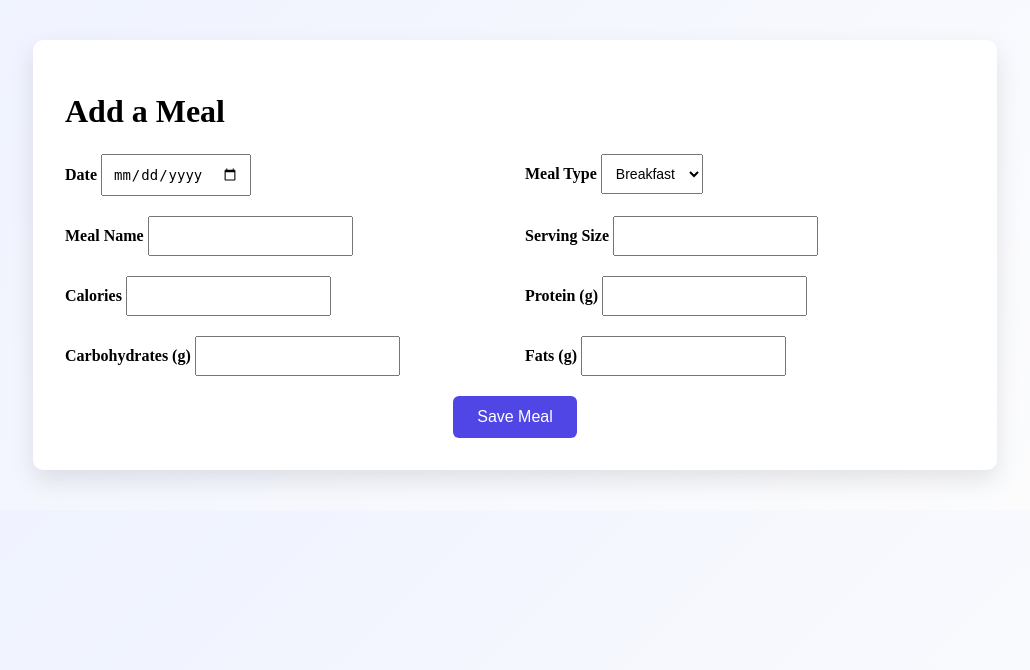
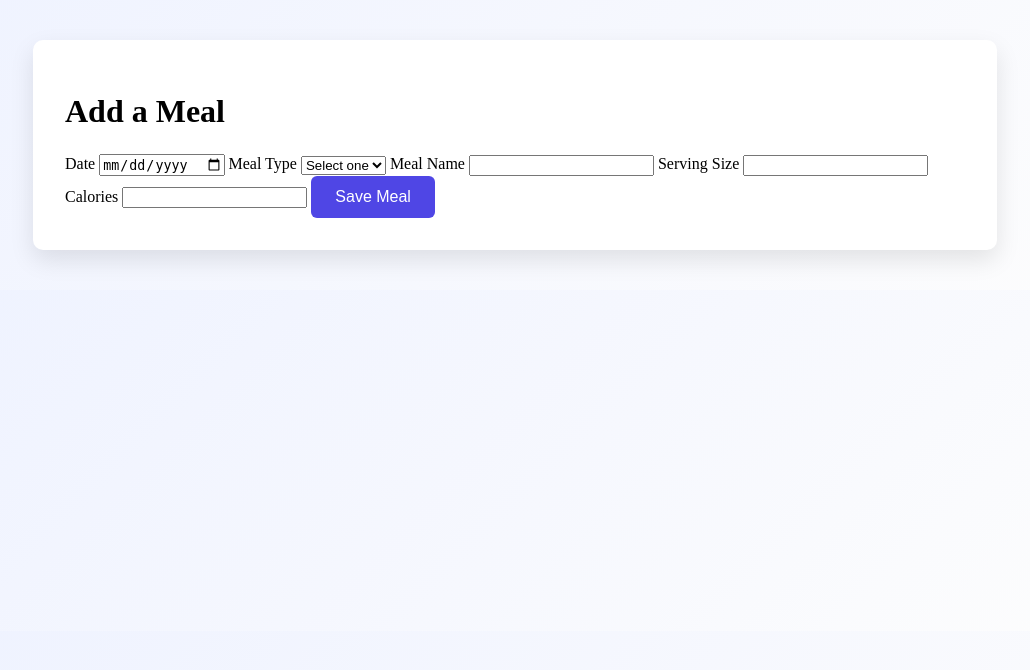
Before and after one commit to SawPhystiqqated/mealtracker-app, a Flask app: page /add in a window 1280 px wide. Shown: the part 51-721 px from the top of the page, without its empty margins (125-1155 px from the left). Run offline with Flask 3, Linux system fonts and the light colour scheme; the visitor is signed in with stand-in values (Sample User, id 1).

Commit message:
Stabilize add meal form and route

```diff
--- a/templates/add.html
+++ b/templates/add.html
@@ -2,7 +2,7 @@
 <html lang="en">
 <head>
     <meta charset="UTF-8">
-    <title>Add a Meal</title>
+    <title>Add Meal</title>
     <link rel="stylesheet" href="{{ url_for('static', filename='styles.css') }}">
 </head>
 <body>
@@ -18,57 +18,29 @@
 <div class="container">
     <h1>Add a Meal</h1>
 
-    <form method="POST" class="meal-grid">
-
-        <div>
+    <form method="POST">
         <label>Date</label>
         <input type="date" name="date" required>
-        </div>
 
-        <div>
         <label>Meal Type</label>
-            <select name="mealType" required>
+        <select name="meal_type" required>
+            <option value="">Select one</option>
             <option value="breakfast">Breakfast</option>
             <option value="lunch">Lunch</option>
             <option value="dinner">Dinner</option>
             <option value="snack">Snack</option>
         </select>
-        </div>
 
-        <div>
         <label>Meal Name</label>
-            <input type="text" name="mealName" required>
-        </div>
+        <input type="text" name="meal_name" required>
 
-        <div>
         <label>Serving Size</label>
         <input type="text" name="serving_size">
-        </div>
 
-        <div>
         <label>Calories</label>
         <input type="number" name="calories">
-        </div>
 
-        <div>
-            <label>Protein (g)</label>
-            <input type="number" name="protein">
-        </div>
-
-        <div>
-            <label>Carbohydrates (g)</label>
-            <input type="number" name="carbs">
-        </div>
-
-        <div>
-            <label>Fats (g)</label>
-            <input type="number" name="fats">
-        </div>
-
-        <div class="full">
         <button type="submit">Save Meal</button>
-        </div>
-
     </form>
 </div>
 
--- a/web_app.py
+++ b/web_app.py
@@ -79,42 +79,32 @@ def add_meal():
         return redirect(url_for("login"))
 
     if request.method == "POST":
-        form = request.form
-
-        # Required fields
-        date = form.get("date")
-        meal_type = form.get("mealType")
-        meal_name = form.get("mealName")
+        date = request.form.get("date")
+        meal_type = request.form.get("meal_type")
+        meal_name = request.form.get("meal_name")
 
         if not date or not meal_type or not meal_name:
-            return "Date, meal type, and meal name are required", 400
+            return "Missing required fields", 400
 
-        # Optional numeric fields (convert safely)
-        def to_int(value):
-            try:
-                return int(value) if value and value.strip() != "" else None
-            except ValueError:
-                return None
+        serving_size = request.form.get("serving_size")
+        calories = request.form.get("calories")
+
+        try:
+            calories = int(calories) if calories else None
+        except ValueError:
+            calories = None
 
         meal = Meal(
             date=date,
             meal_type=meal_type,
             meal_name=meal_name,
-            serving_size=form.get("serving_size") or None,
-            calories=to_int(form.get("calories")),
-            protein=to_int(form.get("protein")),
-            carbs=to_int(form.get("carbs")),
-            fats=to_int(form.get("fats")),
+            serving_size=serving_size,
+            calories=calories,
             user_id=session["user_id"]
         )
 
-        try:
-            db.session.add(meal)
-            db.session.commit()
-            return redirect(url_for("list_meals"))
-        except Exception as e:
-            db.session.rollback()
-            print("SAVE ERROR:", e)
-            return "Failed to save meal", 500
+        db.session.add(meal)
+        db.session.commit()
+        return redirect(url_for("list_meals"))
 
     return render_template("add.html")
```
Lines whose indentation alone changed are shown as unchanged.
